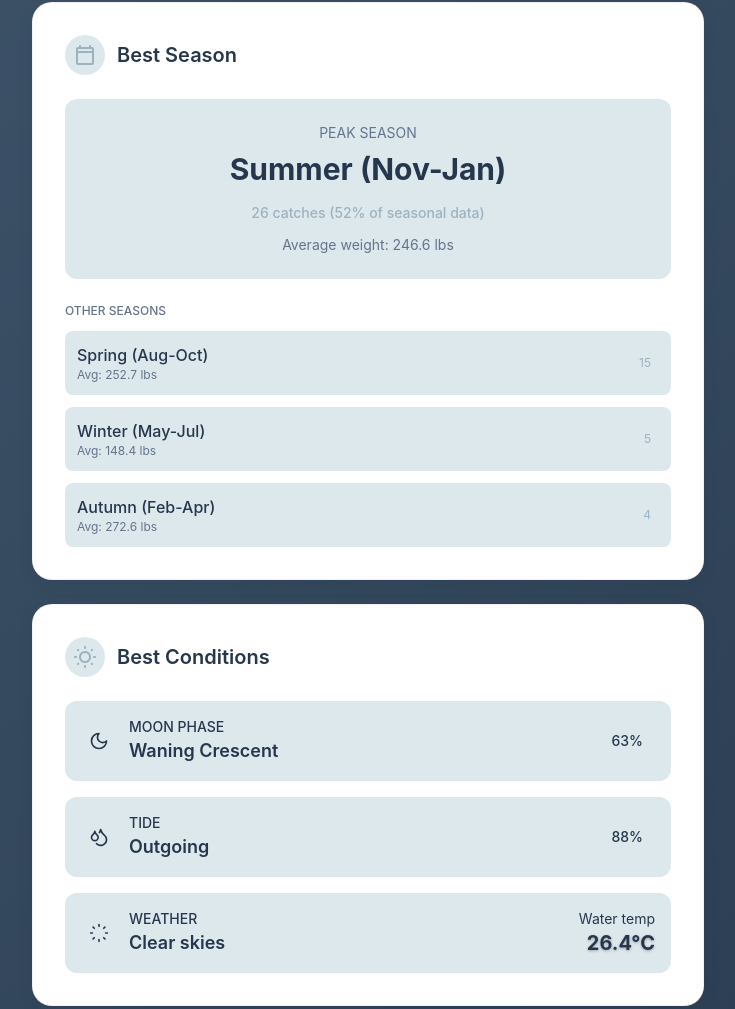
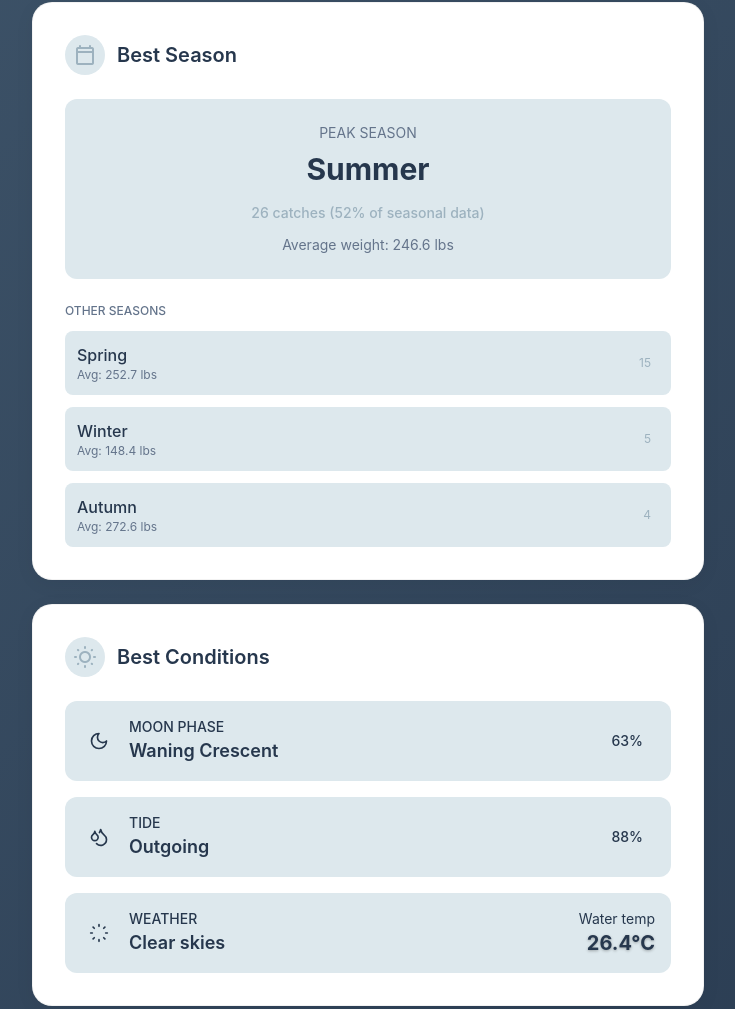
Before and after one commit to henrike-nel/boa-vida-fish-forecast, a website: page index.html in a window 1280 px wide. Shown: the part 2614-3623 px from the top of the page, without its empty margins (272-1007 px from the left). Drawn offline with nearby package versions, Linux system fonts and the light colour scheme.

Commit message:
Fixing Season Text

```diff
--- a/index.html
+++ b/index.html
@@ -535,13 +535,13 @@
 
                                         // Southern Hemisphere seasons
                                         if (month >= 11 || month <= 1) {
-                                            season = 'Summer (Nov-Jan)';
+                                            season = 'Summer';
                                         } else if (month >= 2 && month <= 4) {
-                                            season = 'Autumn (Feb-Apr)';
+                                            season = 'Autumn';
                                         } else if (month >= 5 && month <= 7) {
-                                            season = 'Winter (May-Jul)';
+                                            season = 'Winter';
                                         } else if (month >= 8 && month <= 10) {
-                                            season = 'Spring (Aug-Oct)';
+                                            season = 'Spring';
                                         }
                                     }
                                 }
```
